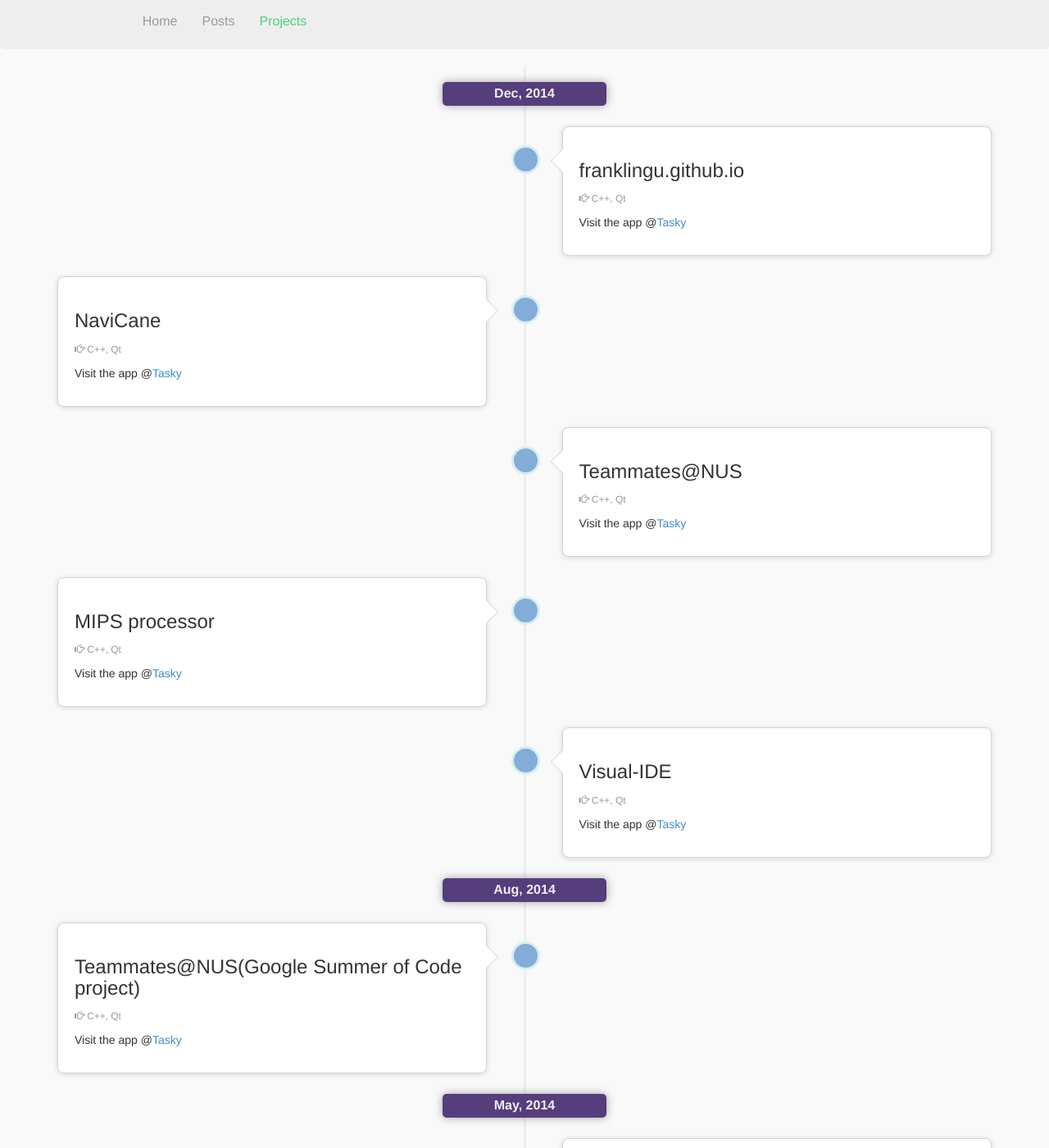
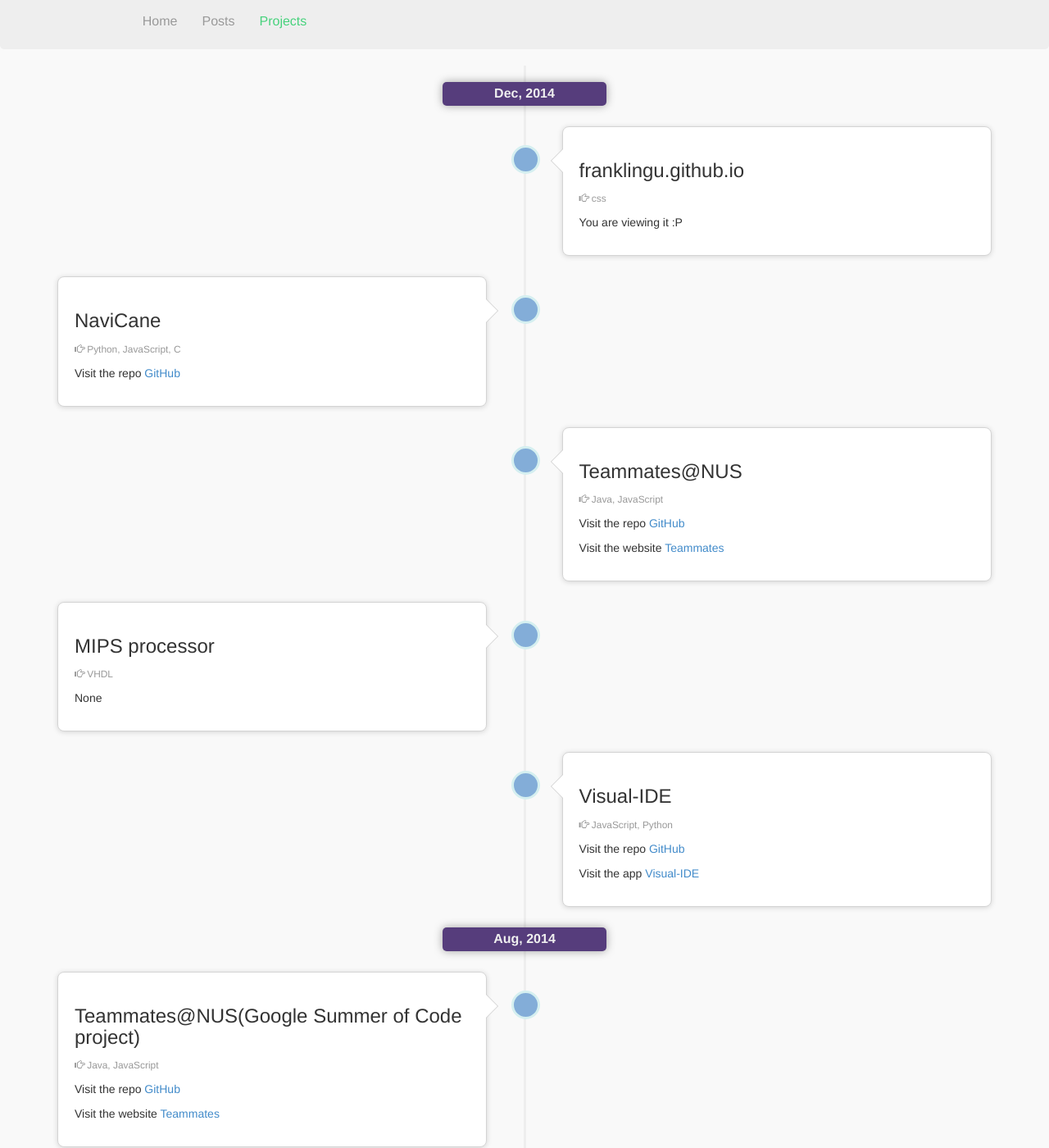
Before and after one commit to franklingu/franklingu.github.io, a Jekyll site: the page built from projects/index.html, in a window 1280 px wide and 1400 px high. Shown: the whole window at 82% size. Built offline with Jekyll 4.4.1, drawn with Linux system fonts in a browser that asks for light colours; nearby versions of some CDN libraries; Markdown is read by kramdown in place of the engine named in the settings; some of the changed text lies outside the part shown.

Commit message:
added all projects--without description though in the form of timeline

```diff
--- a/projects/index.html
+++ b/projects/index.html
@@ -10,10 +10,10 @@
             <div class="tl-panel">
                 <div class="tl-header">
                     <h3>franklingu.github.io</h3>
-                    <p><small class="text-muted"><i class="glyphicon glyphicon-hand-right"></i> C++, Qt</small></p>
+                    <p><small class="text-muted"><i class="glyphicon glyphicon-hand-right"></i> css</small></p>
                 </div>
                 <div class="tl-body">
-                    <p>Visit the app @<a href="#">Tasky</a></p>
+                    <p>You are viewing it :P</p>
                 </div>
             </div>
         </li>
@@ -22,10 +22,10 @@
             <div class="tl-panel">
                 <div class="tl-header">
                     <h3>NaviCane</h3>
-                    <p><small class="text-muted"><i class="glyphicon glyphicon-hand-right"></i> C++, Qt</small></p>
+                    <p><small class="text-muted"><i class="glyphicon glyphicon-hand-right"></i> Python, JavaScript, C</small></p>
                 </div>
                 <div class="tl-body">
-                    <p>Visit the app @<a href="#">Tasky</a></p>
+                    <p>Visit the repo <a href="https://github.com/kai33/NaviCane">GitHub</a></p>
                 </div>
             </div>
         </li>
@@ -34,10 +34,11 @@
             <div class="tl-panel">
                 <div class="tl-header">
                     <h3>Teammates@NUS</h3>
-                    <p><small class="text-muted"><i class="glyphicon glyphicon-hand-right"></i> C++, Qt</small></p>
+                    <p><small class="text-muted"><i class="glyphicon glyphicon-hand-right"></i> Java, JavaScript</small></p>
                 </div>
                 <div class="tl-body">
-                    <p>Visit the app @<a href="#">Tasky</a></p>
+                    <p>Visit the repo <a href="https://github.com/TEAMMATES/repo">GitHub</a></p>
+                    <p>Visit the website <a href="http://teammatesv4.appspot.com/">Teammates</a></p>
                 </div>
             </div>
         </li>
@@ -46,10 +47,10 @@
             <div class="tl-panel">
                 <div class="tl-header">
                     <h3>MIPS processor</h3>
-                    <p><small class="text-muted"><i class="glyphicon glyphicon-hand-right"></i> C++, Qt</small></p>
+                    <p><small class="text-muted"><i class="glyphicon glyphicon-hand-right"></i> VHDL</small></p>
                 </div>
                 <div class="tl-body">
-                    <p>Visit the app @<a href="#">Tasky</a></p>
+                    <p>None</p>
                 </div>
             </div>
         </li>
@@ -58,10 +59,11 @@
             <div class="tl-panel">
                 <div class="tl-header">
                     <h3>Visual-IDE</h3>
-                    <p><small class="text-muted"><i class="glyphicon glyphicon-hand-right"></i> C++, Qt</small></p>
+                    <p><small class="text-muted"><i class="glyphicon glyphicon-hand-right"></i> JavaScript, Python</small></p>
                 </div>
                 <div class="tl-body">
-                    <p>Visit the app @<a href="#">Tasky</a></p>
+                    <p>Visit the repo <a href="https://github.com/franklingu/Visual-IDE">GitHub</a></p>
+                    <p>Visit the app <a href="http://visual-ide.appspot.com/">Visual-IDE</a></p>
                 </div>
             </div>
         </li>
@@ -71,10 +73,11 @@
             <div class="tl-panel">
                 <div class="tl-header">
                     <h3>Teammates@NUS(Google Summer of Code project)</h3>
-                    <p><small class="text-muted"><i class="glyphicon glyphicon-hand-right"></i> C++, Qt</small></p>
+                    <p><small class="text-muted"><i class="glyphicon glyphicon-hand-right"></i> Java, JavaScript</small></p>
                 </div>
                 <div class="tl-body">
-                    <p>Visit the app @<a href="#">Tasky</a></p>
+                    <p>Visit the repo <a href="https://github.com/TEAMMATES/repo">GitHub</a></p>
+                    <p>Visit the website <a href="http://teammatesv4.appspot.com/">Teammates</a></p>
                 </div>
             </div>
         </li>
@@ -84,10 +87,10 @@
             <div class="tl-panel">
                 <div class="tl-header">
                     <h3>NUS BusFeed</h3>
-                    <p><small class="text-muted"><i class="glyphicon glyphicon-hand-right"></i> C++, Qt</small></p>
+                    <p><small class="text-muted"><i class="glyphicon glyphicon-hand-right"></i> objective-C, iOS</small></p>
                 </div>
                 <div class="tl-body">
-                    <p>Visit the app @<a href="#">Tasky</a></p>
+                    <p>None</p>
                 </div>
             </div>
         </li>
@@ -97,10 +100,10 @@
             <div class="tl-panel">
                 <div class="tl-header">
                     <h3>Bubble Blast Saga</h3>
-                    <p><small class="text-muted"><i class="glyphicon glyphicon-hand-right"></i> C++, Qt</small></p>
+                    <p><small class="text-muted"><i class="glyphicon glyphicon-hand-right"></i> objectiev-C, iOS</small></p>
                 </div>
                 <div class="tl-body">
-                    <p>Visit the app @<a href="#">Tasky</a></p>
+                    <p>Visit the repo <a href="https://github.com/franklingu/Bubble-Blast-Saga">GitHub</a></p>
                 </div>
             </div>
         </li>
@@ -114,12 +117,11 @@
                     <p><small class="text-muted"><i class="glyphicon glyphicon-hand-right"></i> C++, Qt</small></p>
                 </div>
                 <div class="tl-body">
-                    <p>Visit the app @<a href="#">Tasky</a></p>
+                    <p>Visit the repo <a href="https://github.com/franklingu/Tasky">GitHub</a></p>
                 </div>
             </div>
         </li>
         <li><div class="tl-date">Aug, 2013</div></li>
-
         <li>
             <div class="tl-circ"></div>
             <div class="tl-panel">
@@ -128,7 +130,8 @@
                     <p><small class="text-muted"><i class="glyphicon glyphicon-hand-right"></i> Python</small></p>
                 </div>
                 <div class="tl-body">
-                    <p>Visit the app @<a href="#">CCA Finder</a></p>
+                    <p>Visit the repo <a href="https://github.com/franklingu/NUS-CCA-Finder">GitHub</a></p>
+                    <p>Visit the app <a href="http://nus-cca-finder.appspot.com/">NUS CCA Finder</a></p>
                 </div>
             </div>
         </li>
```
